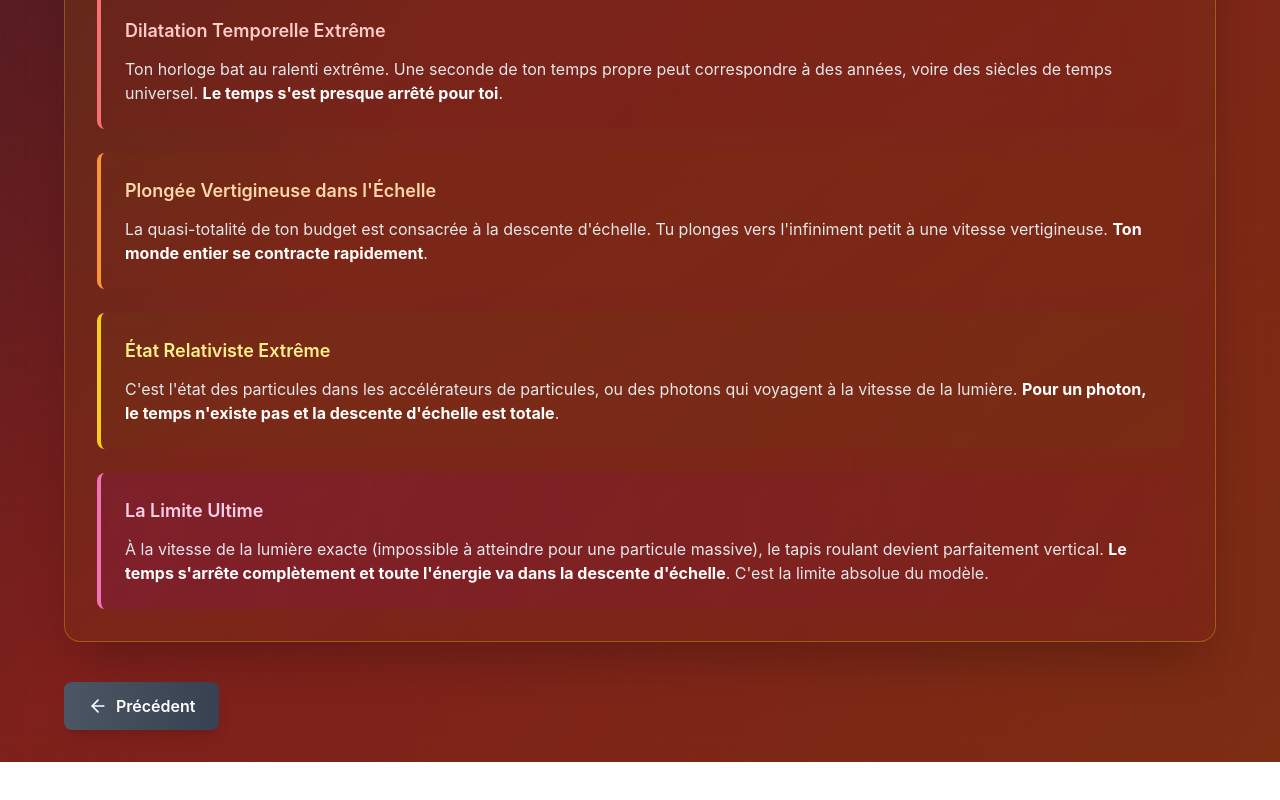
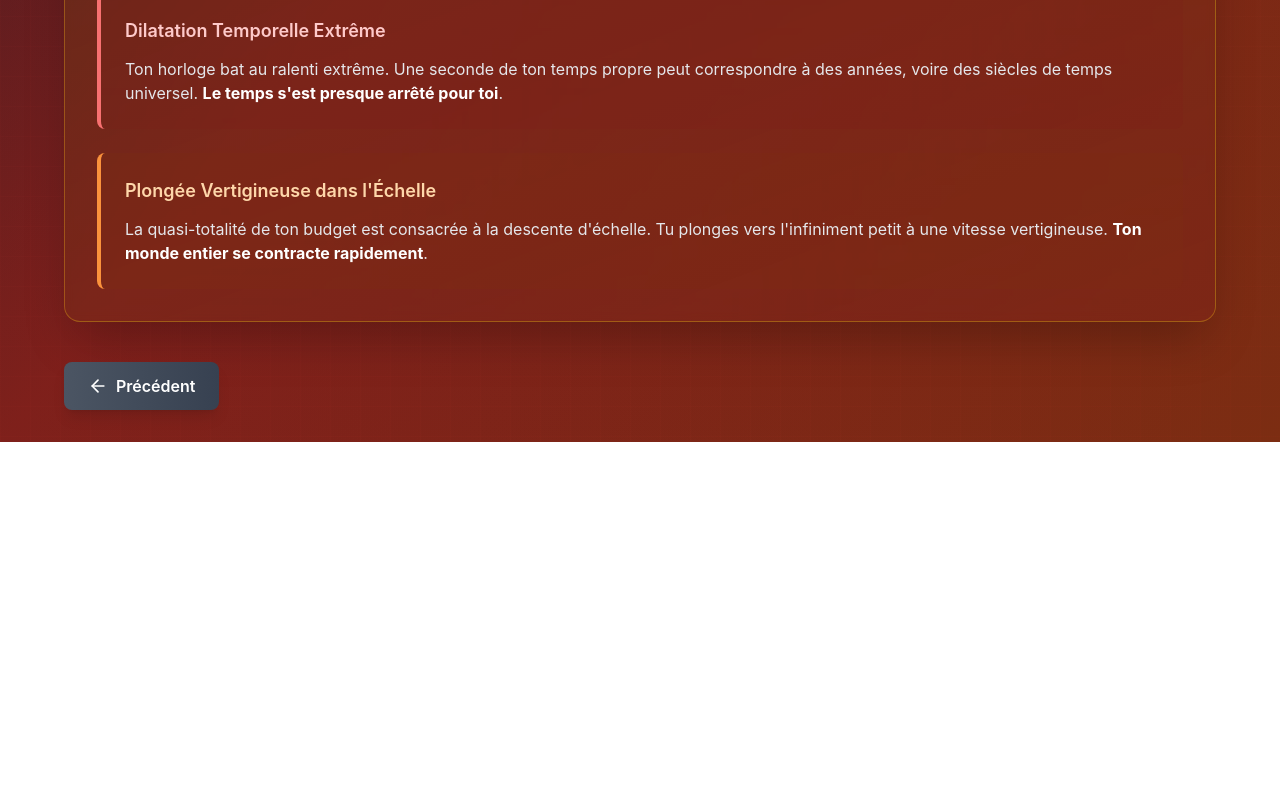
Before and after one commit to romainfalanga/univers.run-code-10, a React (Vite) app: page /relativite-restreinte-echelles/vitesse-extreme in a window 1280 px wide. Shown: the part 1154-1954 px from the top of the page. After the commit the page ends 1692 px from the top, so only its background shows below. Built offline with nearby package versions, Linux system fonts and the light colour scheme.

Commit message:
Updated ExtremSpeedPage.tsx

```diff
--- a/src/pages/restricted/ExtremSpeedPage.tsx
+++ b/src/pages/restricted/ExtremSpeedPage.tsx
@@ -113,20 +113,6 @@ export const ExtremSpeedPage: React.FC = () => {
                   La quasi-totalité de ton budget est consacrée à la descente d'échelle. Tu plonges vers l'infiniment petit à une vitesse vertigineuse. <strong className="text-white">Ton monde entier se contracte rapidement</strong>.
                 </p>
               </div>
-
-              <div className="bg-yellow-900/20 p-4 sm:p-6 rounded-lg border-l-4 border-yellow-400">
-                <h3 className="text-lg font-semibold text-yellow-200 mb-3">État Relativiste Extrême</h3>
-                <p className="text-sm sm:text-base text-gray-200 leading-relaxed">
-                  C'est l'état des particules dans les accélérateurs de particules, ou des photons qui voyagent à la vitesse de la lumière. <strong className="text-white">Pour un photon, le temps n'existe pas et la descente d'échelle est totale</strong>.
-                </p>
-              </div>
-
-              <div className="bg-gradient-to-r from-pink-900/40 to-red-900/30 p-4 sm:p-6 rounded-lg border-l-4 border-pink-400">
-                <h3 className="text-lg font-semibold text-pink-200 mb-3">La Limite Ultime</h3>
-                <p className="text-sm sm:text-base text-gray-200 leading-relaxed">
-                  À la vitesse de la lumière exacte (impossible à atteindre pour une particule massive), le tapis roulant devient parfaitement vertical. <strong className="text-white">Le temps s'arrête complètement et toute l'énergie va dans la descente d'échelle</strong>. C'est la limite absolue du modèle.
-                </p>
-              </div>
             </div>
           </div>
 
```
